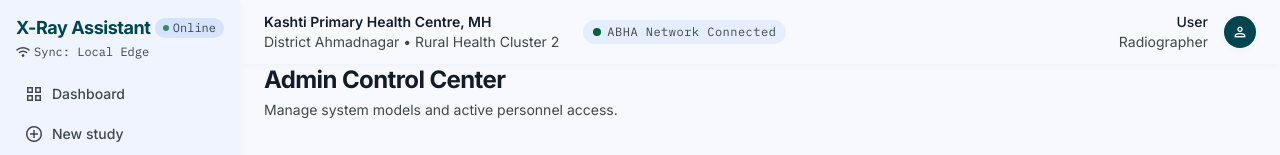
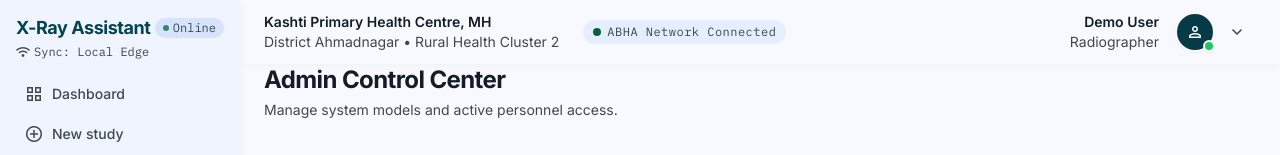
Before and after one commit to pradeepkumar673/NIITM-CLG-HACKATHON-COIMBATORE, a React (Vite) app in the folder frontend/: page /admin in a window 1280 px wide. Shown: the top 155 px of the page. Built offline with nearby package versions, Linux system fonts and the light colour scheme; no server answers.

Commit message:
step19.9: Develop user profile top right widget into an interactive dropdown menu with status indicator

```diff
--- a/frontend/src/components/AppShell.tsx
+++ b/frontend/src/components/AppShell.tsx
@@ -1,4 +1,4 @@
-import React, { useEffect } from 'react';
+import React, { useEffect, useState, useRef } from 'react';
 import { Link, useLocation, matchPath } from 'react-router-dom';
 import { useTranslation } from 'react-i18next';
 import { useQuery } from '@tanstack/react-query';
@@ -13,6 +13,19 @@ interface AppShellProps {
 }
 
 export function AppShell({ children, userRole, userName, clinicName }: AppShellProps) {
+  const [isProfileOpen, setIsProfileOpen] = useState(false);
+  const profileRef = useRef<HTMLDivElement>(null);
+
+  useEffect(() => {
+    const handleClickOutside = (event: MouseEvent) => {
+      if (profileRef.current && !profileRef.current.contains(event.target as Node)) {
+        setIsProfileOpen(false);
+      }
+    };
+    document.addEventListener('mousedown', handleClickOutside);
+    return () => document.removeEventListener('mousedown', handleClickOutside);
+  }, []);
+
   const location = useLocation();
   const isActive = (path: string) => location.pathname === path;
   const { t, i18n } = useTranslation();
@@ -159,14 +172,54 @@ export function AppShell({ children, userRole, userName, clinicName }: AppShellP
                 <span className="font-mono-data-sm text-mono-data-sm">ABHA Network Connected</span>
               </div>
             </div>
-            <div className="flex items-center gap-space-md">
-              <div className="text-right hidden sm:flex flex-col">
-                <span className="font-label-md text-label-md text-on-surface font-medium">{userName || 'User'}</span>
-                <span className="font-body-sm text-body-sm text-on-surface-variant">{userRole === 'doctor' ? 'Medical Officer' : (userRole === 'admin' ? 'System Admin' : 'Radiographer')}</span>
-              </div>
-              <div className="w-8 h-8 rounded-full bg-primary flex items-center justify-center shadow-[0_1px_8px_rgba(0,0,0,0.04)]">
-                <span className="material-symbols-outlined text-on-primary text-[18px]">person</span>
-              </div>
+            <div className="flex items-center gap-space-md relative" ref={profileRef}>
+              <button
+                onClick={() => setIsProfileOpen(!isProfileOpen)}
+                className="flex items-center gap-space-sm hover:bg-surface-container p-1 pr-2 rounded-full transition-colors border border-transparent hover:border-outline-variant"
+              >
+                <div className="text-right hidden sm:flex flex-col px-2">
+                  <span className="font-label-md text-label-md text-on-surface font-semibold">{userName || 'Demo User'}</span>
+                  <span className="font-body-sm text-body-sm text-on-surface-variant">{userRole === 'doctor' ? 'Medical Officer' : (userRole === 'admin' ? 'System Admin' : 'Radiographer')}</span>
+                </div>
+                <div className="relative">
+                  <div className="w-10 h-10 rounded-full bg-[#063b46] flex items-center justify-center shadow-sm border-2 border-surface">
+                    <span className="material-symbols-outlined text-white text-[20px]">person</span>
+                  </div>
+                  <div className="absolute bottom-0 right-0 w-3 h-3 bg-green-500 border-2 border-surface rounded-full shadow-sm"></div>
+                </div>
+                <span className="material-symbols-outlined text-on-surface-variant text-[20px] ml-1">
+                  {isProfileOpen ? 'expand_less' : 'expand_more'}
+                </span>
+              </button>
+
+              {/* Dropdown Menu */}
+              {isProfileOpen && (
+                <div className="absolute top-full right-0 mt-2 w-56 bg-surface border border-outline-variant rounded-xl shadow-lg py-2 z-50">
+                  <div className="px-4 py-3 border-b border-outline-variant mb-1 bg-surface-container-lowest rounded-t-xl -mt-2">
+                    <div className="font-bold text-on-surface text-sm">{userName || 'Demo User'}</div>
+                    <div className="text-xs text-on-surface-variant font-medium mt-0.5">{userRole === 'doctor' ? 'Medical Officer' : (userRole === 'admin' ? 'System Admin' : 'Radiographer')}</div>
+                  </div>
+
+                  <button className="w-full text-left px-4 py-2.5 text-sm font-medium text-on-surface hover:bg-surface-container transition-colors flex items-center gap-3">
+                    <span className="material-symbols-outlined text-[18px] text-on-surface-variant">manage_accounts</span>
+                    Account Settings
+                  </button>
+                  <button className="w-full text-left px-4 py-2.5 text-sm font-medium text-on-surface hover:bg-surface-container transition-colors flex items-center gap-3">
+                    <span className="material-symbols-outlined text-[18px] text-on-surface-variant">help</span>
+                    Help & Support
+                  </button>
+
+                  <div className="h-px bg-outline-variant my-1"></div>
+
+                  <button
+                    onClick={() => { localStorage.removeItem('token'); window.location.href = '/login'; }}
+                    className="w-full text-left px-4 py-2.5 text-sm font-bold text-error hover:bg-error-container hover:text-on-error-container transition-colors flex items-center gap-3"
+                  >
+                    <span className="material-symbols-outlined text-[18px]">logout</span>
+                    Sign out
+                  </button>
+                </div>
+              )}
             </div>
           </header>
           <main className="w-full pt-16 px-space-lg py-space-md bg-surface">
```
